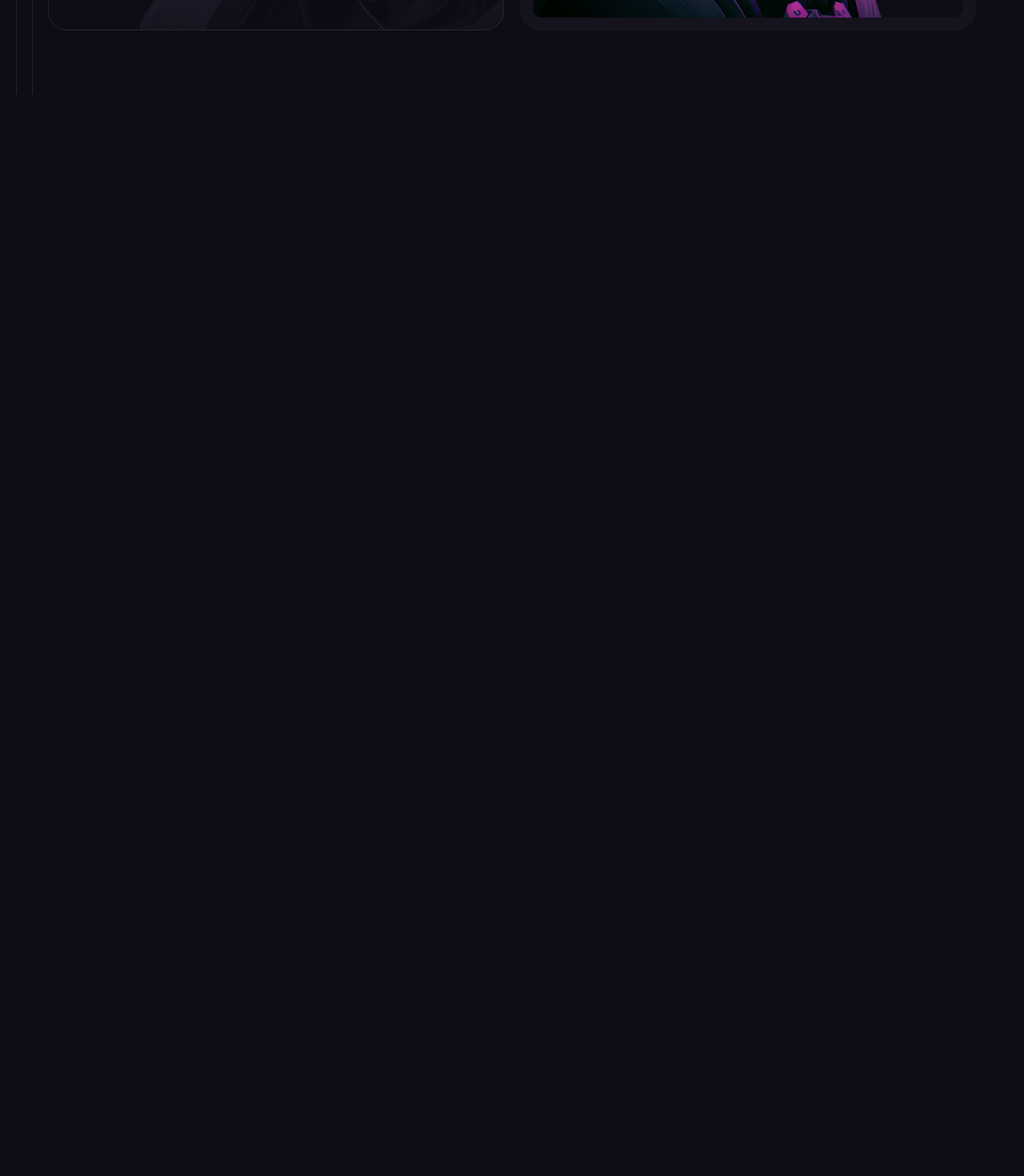
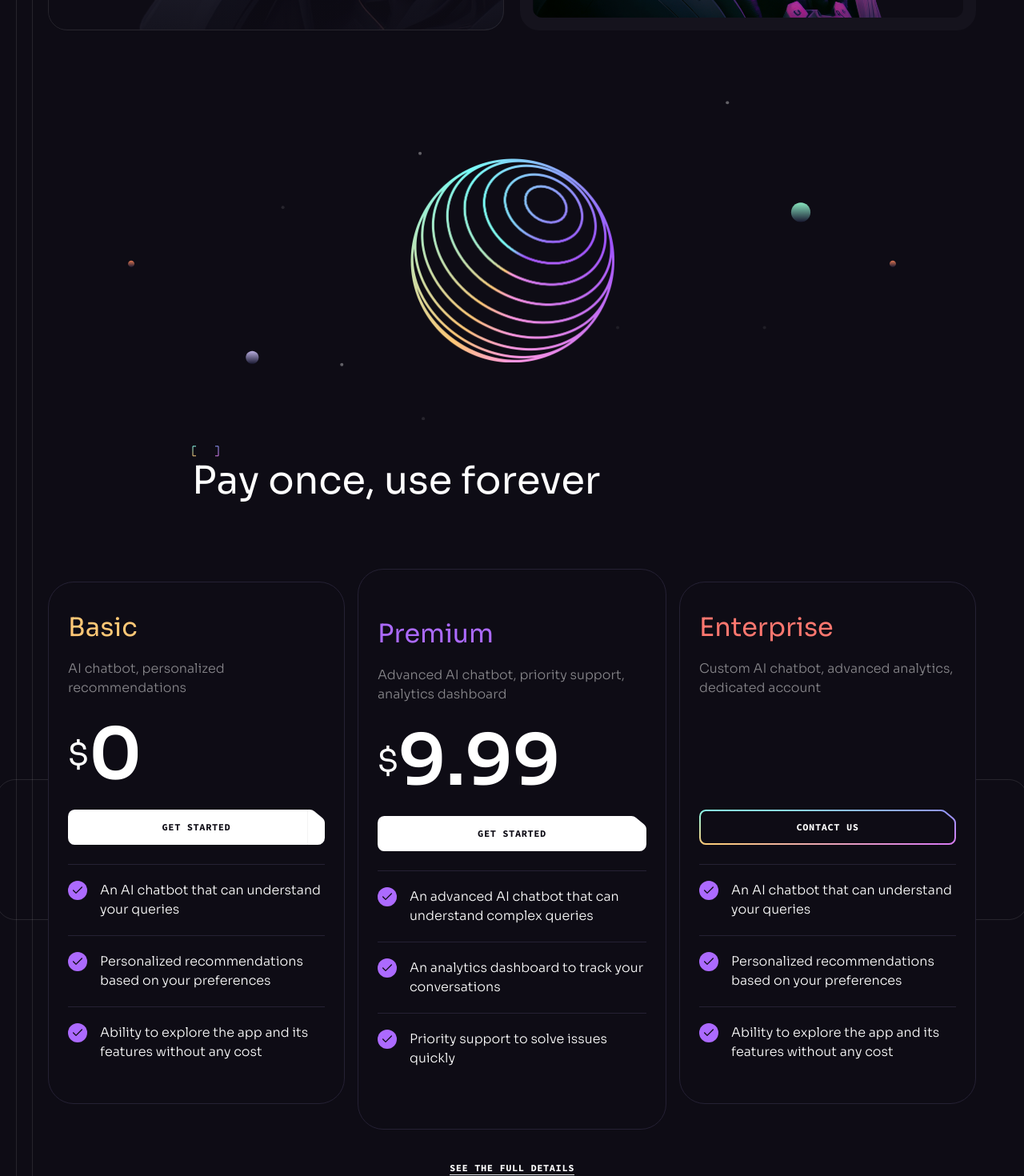
Before and after one commit to axelzwaans/brainwave, a React (Vite) app: page / in a window 1280 px wide. Shown: the part 5480-6950 px from the top of the page at 80% size. Before the commit the page ends 5598 px from the top, so only its background shows below. Built offline with nearby package versions, Linux system fonts and the light colour scheme.

Commit message:
Complete pricing section

```diff
--- a/src/App.jsx
+++ b/src/App.jsx
@@ -3,6 +3,7 @@ import Benefits from "./components/Benefits";
 import Collaboration from "./components/Collaboration";
 import Header from "./components/Header";
 import Hero from "./components/Hero";
+import Pricing from "./components/Pricing";
 import Services from "./components/Services";
 
 const App = () => {
@@ -14,6 +15,7 @@ const App = () => {
         <Benefits />
         <Collaboration />
         <Services />
+        <Pricing />
       </div>
       <ButtonGradient />
     </>
--- a/src/components/Heading.jsx
+++ b/src/components/Heading.jsx
@@ -1,6 +1,9 @@
-const Heading = ({ className, title, text }) => {
+import TagLine from "./TagLine";
+
+const Heading = ({ className, title, text, tag }) => {
   return (
     <div className={`${className} max-w-[50rem] mx-auto mb-12 lg:mb-20`}>
+      {tag && <TagLine></TagLine>}
       {title && <h2 className="h2">{title}</h2>}
       {text && <p className="body-2 mt-4 text-n-4">{text}</p>}
     </div>
--- /dev/null
+++ b/src/components/Pricing.jsx
@@ -0,0 +1,54 @@
+import Section from "./Section";
+import { smallSphere, stars } from "../assets";
+import Heading from "./Heading";
+import PricingList from "./PricingList";
+import { LeftLine, RightLine } from "./design/Pricing";
+
+const Pricing = () => {
+  return (
+    <Section className="overflow-hidden" id="pricing">
+      <div className="container relative z-2">
+        <div className="hidden relative justify-center mb-[6.5rem] lg:flex">
+          <img
+            src={smallSphere}
+            className="relative z-1"
+            width={255}
+            height={255}
+            alt="Sphere"
+          />
+          <div className="absolute top-1/2 left-1/2 w-[60rem] -translate-x-1/2 -translate-y-1/2 pointer-events-none">
+            <img
+              src={stars}
+              className="w-full"
+              width={950}
+              height={400}
+              alt="Stars"
+            />
+          </div>
+        </div>
+
+        <Heading
+          tag="Get started with Brainwave"
+          title="Pay once, use forever"
+        />
+
+        <div className="relative">
+          <PricingList />
+          <LeftLine />
+          <RightLine />
+        </div>
+
+        <div className="flex justify-center mt-10">
+          <a
+            className="text-xs font-code font-bold tracking-wider uppercase border-b"
+            href="/pricing"
+          >
+            See the full details
+          </a>
+        </div>
+      </div>
+    </Section>
+  );
+};
+
+export default Pricing;
--- /dev/null
+++ b/src/components/PricingList.jsx
@@ -0,0 +1,55 @@
+import { check } from "../assets";
+import { pricing } from "../constants";
+import Button from "./Button";
+
+const PricingList = () => {
+  return (
+    <div className="flex gap-[1rem] max-lg:flex-wrap">
+      {pricing.map((item) => (
+        <div
+          key={item.id}
+          className="w-[19rem] max-lg:w-full h-full px-6 bg-n-8 border border-n-6 rounded-[2rem] lg:w-auto even:py-14 odd:py-8 odd:my-4 [&>h4]:first:text-color-2 [&>h4]:even:text-color-1 [&>h4]:last:text-color-3"
+        >
+          <h4 className="h4 mb-4">{item.title}</h4>
+
+          <p className="body-2 min-h-[4rem] mb-3 text-n-1/50">
+            {item.description}
+          </p>
+
+          <div className="flex items-center h-[5.5rem] mb-6">
+            {item.price && (
+              <>
+                <div className="h3">$</div>
+                <div className="text-[5.5rem] leading-none font-bold">
+                  {item.price}
+                </div>
+              </>
+            )}
+          </div>
+
+          <Button
+            className="w-full mb-6"
+            href={item.price ? "/pricing" : "mailto:axelzwaans@hotmail.com"}
+            white={!!item.price}
+          >
+            {item.price ? "Get started" : "Contact us"}
+          </Button>
+
+          <ul>
+            {item.features.map((feature, index) => (
+              <li
+                key={index}
+                className="flex items-start py-5 border-t border-n-6"
+              >
+                <img src={check} width={24} height={24} alt="Check" />
+                <p className="body-2 ml-4">{feature}</p>
+              </li>
+            ))}
+          </ul>
+        </div>
+      ))}
+    </div>
+  );
+};
+
+export default PricingList;
--- /dev/null
+++ b/src/components/TagLine.jsx
@@ -0,0 +1,13 @@
+import brackets from "../assets/svg/Brackets";
+
+const TagLine = ({ className, children }) => {
+  return (
+    <div className={`tagline flex items-center ${className || ""}`}>
+      {brackets("left")}
+      <div className="mx-3 text-n-3">{children}</div>
+      {brackets("right")}
+    </div>
+  );
+};
+
+export default TagLine;
```
